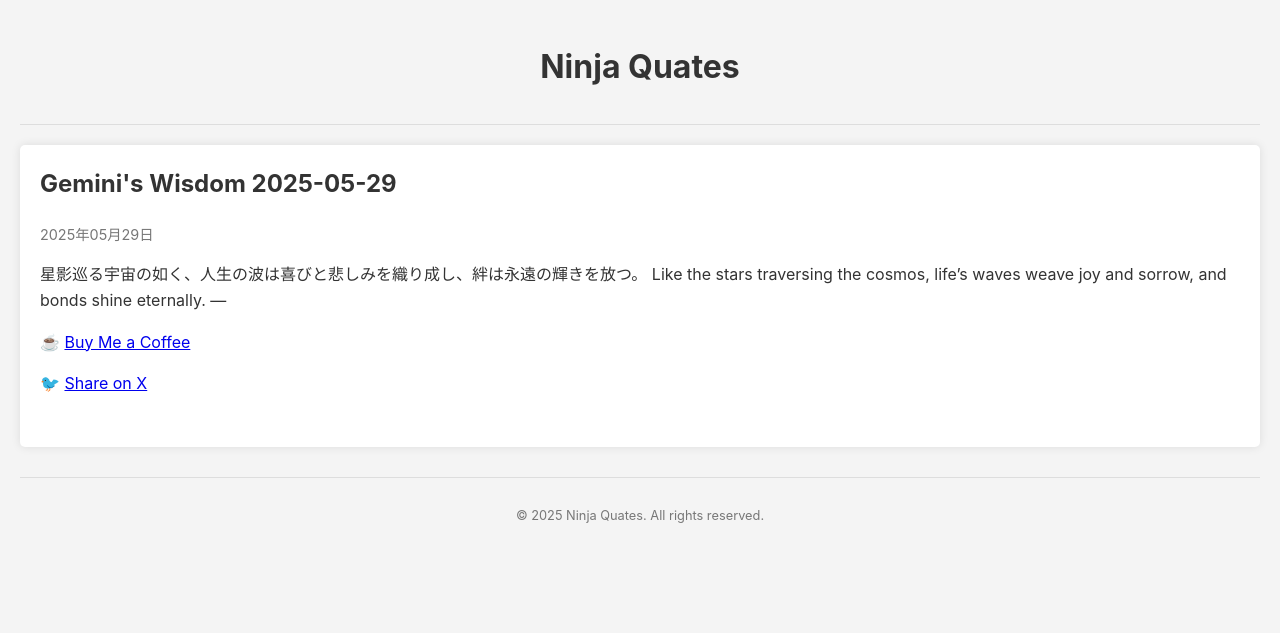
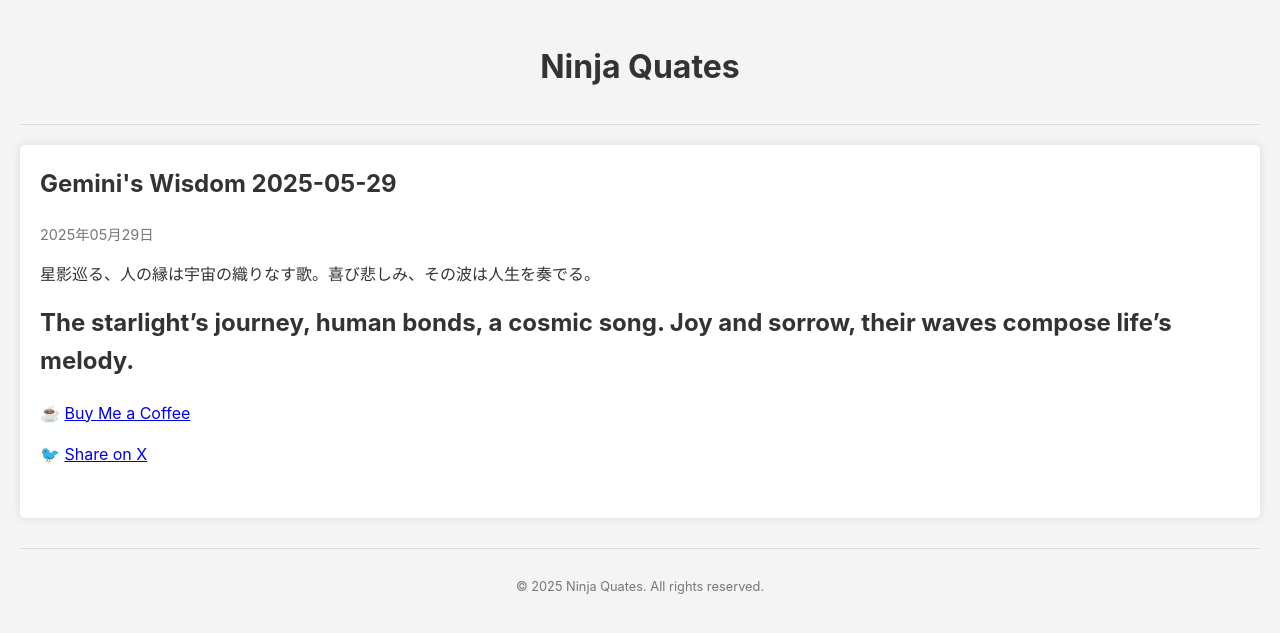
Before and after one commit to KG-NINJA/YU-GEKI-Gemini, a Jekyll site: the page built from _posts/2025-05-29-gemini-quote.md, in a window 1280 px wide. Shown: the top 633 px of the page. Built offline with Jekyll 4.4.1, drawn with Linux system fonts in a browser that asks for light colours.

Commit message:
🧠 Gemini格言を自動投稿 (2025-05-29T17:22:35+00:00)

```diff
--- a/_posts/2025-05-29-gemini-quote.md
+++ b/_posts/2025-05-29-gemini-quote.md
@@ -5,10 +5,11 @@ tags: [AI, Quote, English]
 layout: post
 ---
 
-星影巡る宇宙の如く、人生の波は喜びと悲しみを織り成し、絆は永遠の輝きを放つ。
-Like the stars traversing the cosmos, life's waves weave joy and sorrow, and bonds shine eternally.
+星影巡る、人の縁は宇宙の織りなす歌。喜び悲しみ、その波は人生を奏でる。
+
+The starlight's journey, human bonds, a cosmic song.  Joy and sorrow, their waves compose life's melody.
 ---
 
 ☕️ [Buy Me a Coffee](https://www.buymeacoffee.com/kgninja)
 
-🐦 [Share on X](https://twitter.com/intent/tweet?text=AI%20Quote%20of%20the%20Day%3A%20%22Life's%20journey%2C%20cosmic%20in%20scope%2C%20is%20a%20tapestry%20of%20joy%2C%20sorrow%2C%20and%20enduring%20connections.%22%20See%20more%20%F0%9F%91%87&url=https%3A%2F%2Fkg-ninja.github.io%2FYU-GEKI-Gemini%2F2025%2F05%2F29%2Fgemini-quote.html)
+🐦 [Share on X](https://twitter.com/intent/tweet?text=AI%20Quote%20of%20the%20Day%3A%20%22Cosmic%20connections%20weave%20life's%20bittersweet%20symphony.%22%20See%20more%20%F0%9F%91%87&url=https%3A%2F%2Fkg-ninja.github.io%2FYU-GEKI-Gemini%2F2025%2F05%2F29%2Fgemini-quote.html)
```
